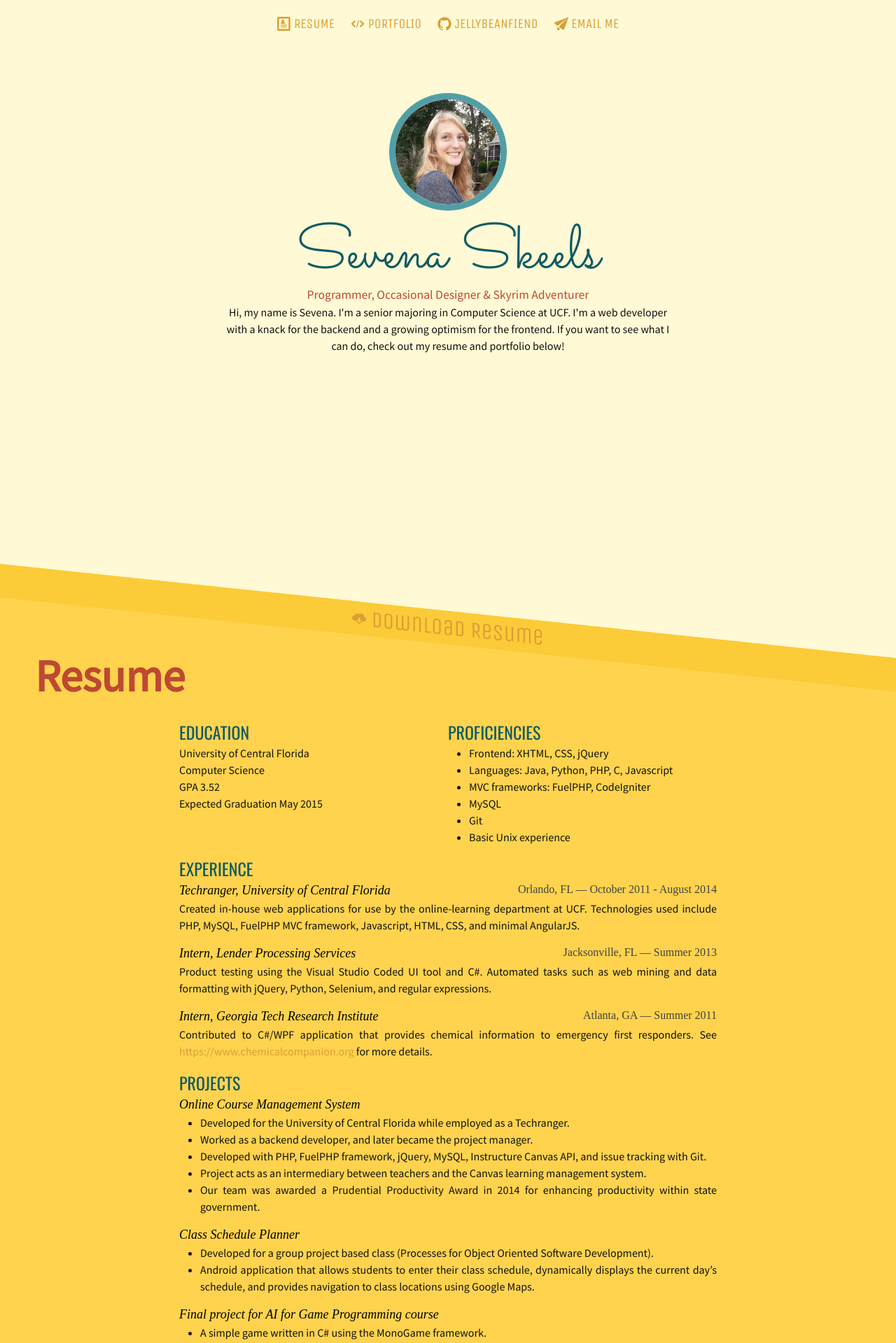
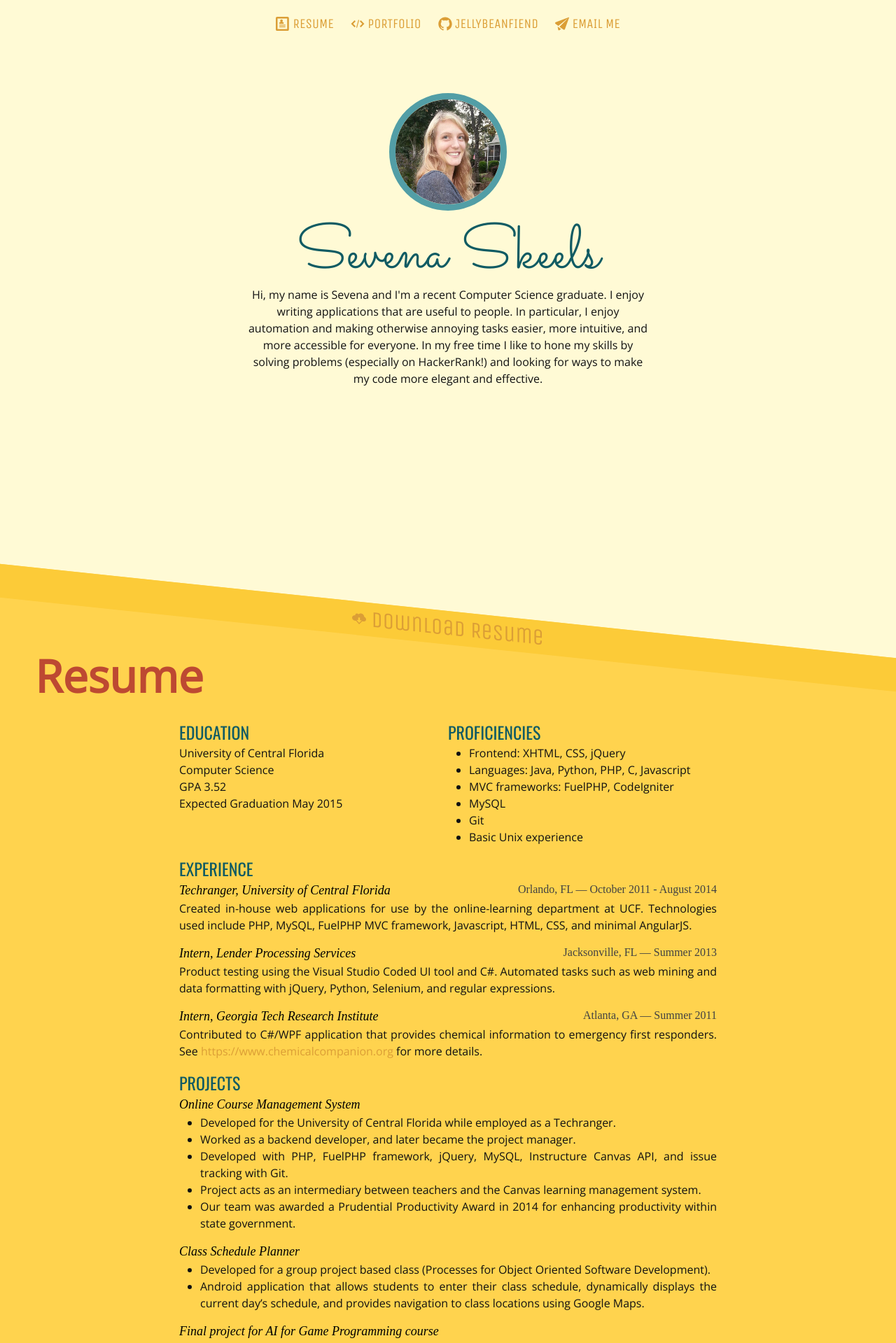
Before and after one commit to jellybeanfiend/jellybeanfiend.github.io, a Jekyll site: the page built from index.html, in a window 1280 px wide. Shown: the top 1919 px of the page at 70% size. Built offline with Jekyll 4.4.1, drawn with Linux system fonts in a browser that asks for light colours.

Commit message:
Improved my self-description and styling

```diff
--- a/_includes/head.html
+++ b/_includes/head.html
@@ -6,7 +6,7 @@
   <title>{% if page.title %}{{ page.title }}{% else %}{{ site.title }}{% endif %}</title>
   <meta name="description" content="{% if page.excerpt %}{{ page.excerpt | strip_html | strip_newlines | truncate: 160 }}{% else %}{{ site.description }}{% endif %}">
 
-<link href='http://fonts.googleapis.com/css?family=Unica+One|Sacramento|Oswald|Source+Sans+Pro' rel='stylesheet' type='text/css'>
+<link href='http://fonts.googleapis.com/css?family=Unica+One|Sacramento|Oswald|Open+Sans' rel='stylesheet' type='text/css'>
   <link rel="stylesheet" href="{{ "/css/main.css" | prepend: site.baseurl }}">
   <link rel="canonical" href="{{ page.url | replace:'index.html','' | prepend: site.baseurl | prepend: site.url }}">
   <link rel="alternate" type="application/rss+xml" title="{{ site.title }}" href="{{ "/feed.xml" | prepend: site.baseurl | prepend: site.url }}" />
--- a/_includes/newheader.html
+++ b/_includes/newheader.html
@@ -16,6 +16,5 @@
 
   <img src="/images/icon.jpg" class="circle center">
   <h1 class="name">Sevena Skeels</h1>
-  <h2 class="tagline">Programmer, Occasional Designer &amp; Skyrim Adventurer</h2>
-  <p class="about">Hi, my name is Sevena. I'm a senior majoring in Computer Science at UCF. I'm a web developer with a knack for the backend and a growing optimism for the frontend. If you want to see what I can do, check out my resume and portfolio below!</p>
+  <p class="about">Hi, my name is Sevena and I'm a recent Computer Science graduate. I enjoy writing applications that are useful to people. In particular, I enjoy automation and making otherwise annoying tasks easier, more intuitive, and more accessible for everyone. In my free time I like to hone my skills by solving problems (especially on HackerRank!) and looking for ways to make my code more elegant and effective.</p>
 </header>
--- a/_sass/_layout.scss
+++ b/_sass/_layout.scss
@@ -1,6 +1,6 @@
 
 body, html{
-    font-family: "Source Sans Pro";
+    font-family: "Open Sans";
     height: 100%;
     color: $text-color;
 }
@@ -125,7 +125,7 @@ h2{
 
 .about{
     margin: 0 auto;
-    width: 50%;
+    width: 45%;
 }
 
 .container::before{
```
